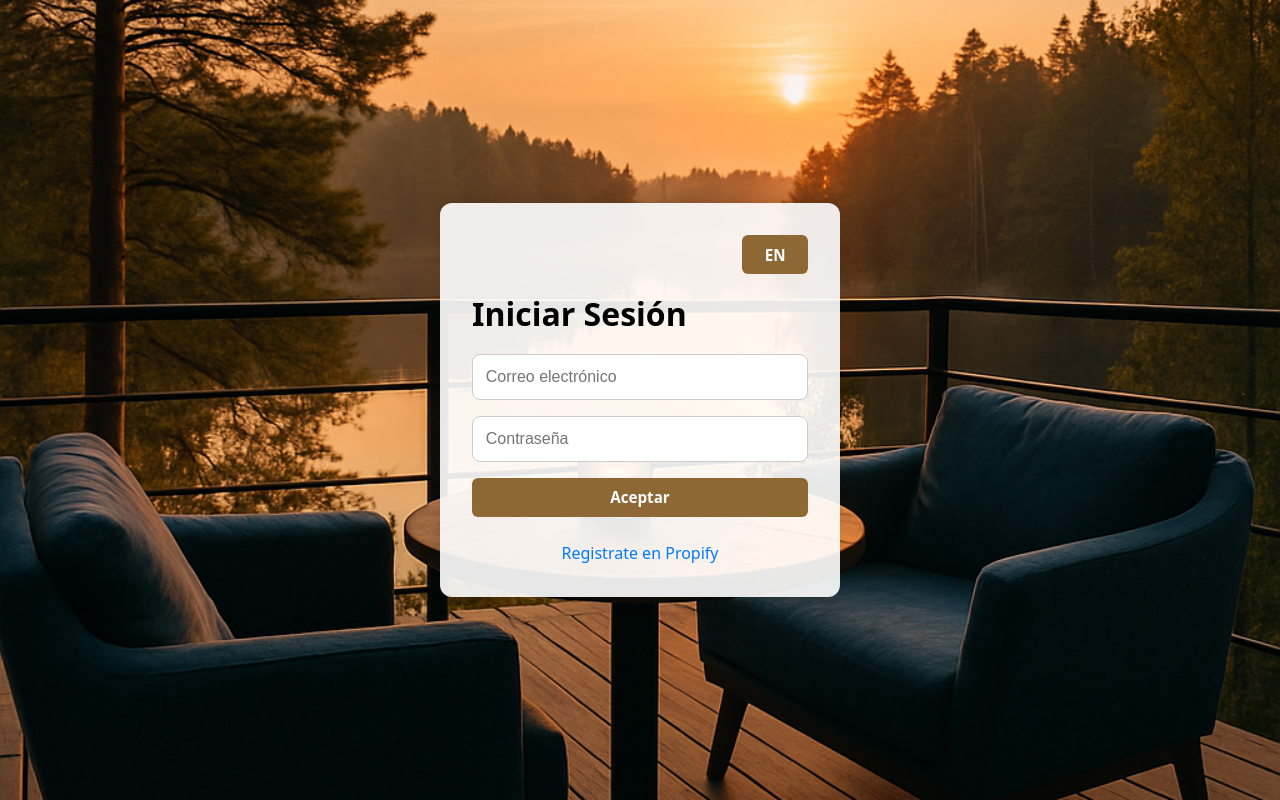
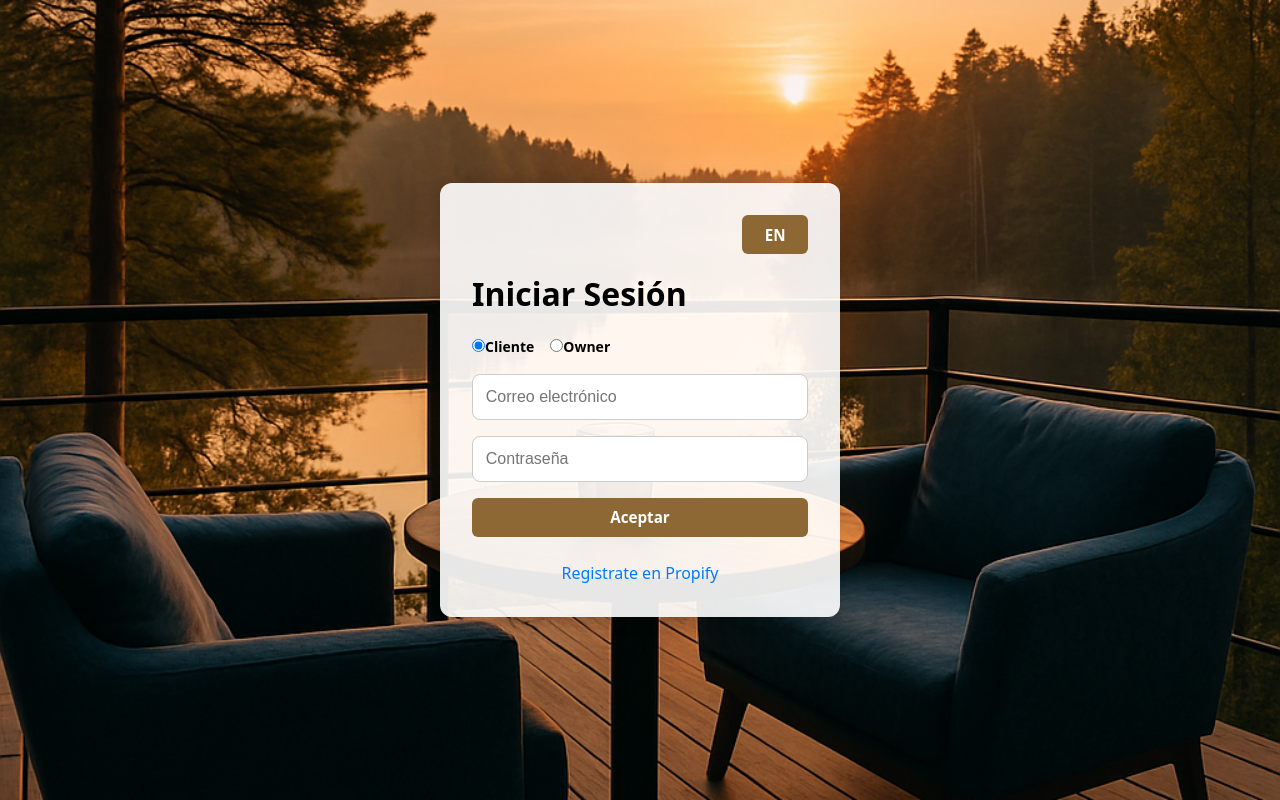
Before and after one commit to Sebas-ale6/Propify-front, a React (Vite) app in the folder Propify-front/: page /login in a window 1280 px wide. Built offline with nearby package versions, Linux system fonts and the light colour scheme.

Commit message:
login solo owner

```diff
--- a/Propify-front/src/Api/auth.js
+++ b/Propify-front/src/Api/auth.js
@@ -32,9 +32,8 @@ export default Auth;*/
 //Conexión con el back:
 
 const Auth = {
-  login: async (body, role) => {
-    const endpoint = role === "owner" ? "owner" : "client";
-    const res = await fetch(`http://localhost:5021/api/${endpoint}`, {
+  login: async (body) => {
+    const res = await fetch("http://localhost:5021/api/authenticate/authenticate", {
       method: "POST",
       headers: {
         "Content-Type": "application/json",
--- a/Propify-front/src/components/forms/LoginForm.jsx
+++ b/Propify-front/src/components/forms/LoginForm.jsx
@@ -1,12 +1,13 @@
 import { useState } from "react";
 import Button from "../buttons/Button";
 import { useLanguage } from "../context/LanguageContext";
-import Auth from "../../Api/auth"; // ✅ IMPORTANTE
+import Auth from "../../Api/auth";
 import { useNavigate } from "react-router-dom";
 
 const LoginForm = () => {
   const [emailState, setEmailState] = useState("");
   const [passwordState, setPasswordState] = useState("");
+  const [role, setRole] = useState("client"); // Estado para el rol
   const { t, language, setLanguage } = useLanguage();
   const navigate = useNavigate();
 
@@ -18,51 +19,50 @@ const LoginForm = () => {
     setPasswordState(event.target.value);
   };
 
+  const handleRoleChange = (event) => {
+    setRole(event.target.value);
+  };
+
   const handleLanguageToggle = () => {
     setLanguage(language === "es" ? "en" : "es");
   };
 
   const handleSendData = async (event) => {
+    event.preventDefault();
+
     try {
-      event.preventDefault();
+      if (!emailState.includes("@")) throw new Error("No es un mail");
+      if (!passwordState) throw new Error("Llena el password");
 
-      if (!emailState.includes("@")) {
-        throw new Error("No es un mail");
-      }
-
-      if (!passwordState) {
-        throw new Error("Llena el password");
-      }
-
+      // Enviar el role dentro del body
       const body = {
         email: emailState,
         password: passwordState,
+
       };
 
+      // Llamar login con el body que incluye rol
       const token = await Auth.login(body);
 
       localStorage.setItem("token", token);
+      localStorage.setItem("role", role);
 
-      //traemos todos los owners
-      const res = await fetch("http://localhost:5021/api/owner", {
+      // Obtener datos del usuario según rol, usando token
+      const res = await fetch(`http://localhost:5021/api/${role}`, {
         headers: {
           Authorization: `Bearer ${token}`,
         },
       });
 
-      if (!res.ok) throw new Error("No se pudieron obtener los owners");
+      if (!res.ok) throw new Error("No se pudieron obtener los datos del usuario");
 
-      const owners = await res.json();
+      const users = await res.json();
 
-      // buscamos el owner con el mismo email
-      const currentUser = owners.find((owner) => owner.email === emailState);
+      const currentUser = users.find((u) => u.email === emailState);
 
-      if (!currentUser) {
-        throw new Error("No se encontró un owner con ese email");
-      }
+      if (!currentUser) throw new Error("No se encontró el usuario");
 
       localStorage.setItem("currentUser", JSON.stringify(currentUser));
-      localStorage.setItem("role", "owner");
 
       // Redirigir según si hay búsqueda pendiente
       const pendingSearch = localStorage.getItem("pendingSearch");
@@ -78,27 +78,59 @@ const LoginForm = () => {
       alert(error.message);
     }
   };
+
   return (
     <div className="login">
-      <form>
+      <form onSubmit={handleSendData}>
         <div style={{ display: "flex", justifyContent: "flex-end" }}>
           <button type="button" onClick={handleLanguageToggle}>
             {language === "es" ? "EN" : "ES"}
           </button>
         </div>
+
         <h1 style={{ color: "black" }}>{t("login")}</h1>
+
+        {/* Selector de rol */}
+        <div>
+          <label style={{ color: "black", marginRight: "1rem" }}>
+            <input
+              type="radio"
+              name="role"
+              value="client"
+              checked={role === "client"}
+              onChange={handleRoleChange}
+            />
+            Cliente
+          </label>
+
+          <label style={{ color: "black" }}>
+            <input
+              type="radio"
+              name="role"
+              value="owner"
+              checked={role === "owner"}
+              onChange={handleRoleChange}
+            />
+            Owner
+          </label>
+        </div>
+
         <input
           type="text"
           placeholder={t("email")}
           value={emailState}
           onChange={handleEmailState}
+          required
         />
+
         <input
           type="password"
           placeholder={t("password")}
           value={passwordState}
           onChange={handlePasswordState}
+          required
         />
+
         <Button text={t("accept")} action={handleSendData} />
         <a href="/register">{t("goRegister")}</a>
       </form>
--- a/Propify-front/src/components/forms/RegisterForm.jsx
+++ b/Propify-front/src/components/forms/RegisterForm.jsx
@@ -64,6 +64,9 @@ const RegisterForm = () => {
   surname: surnameState,
   email: emailState,
   password: passwordState,
+  numberPhone: phoneState,
+  documentType: docTypeState,
+  dni: dniState,
         };
 
         await Auth.register(clientPayload, "client");
@@ -113,7 +116,7 @@ const RegisterForm = () => {
   <>
     <input
       type="text"
-              placeholder={t("name")}
+      placeholder="Nombre"
       value={nameState}
       onChange={(e) => setNameState(e.target.value)}
       required
@@ -121,9 +124,35 @@ const RegisterForm = () => {
 
     <input
       type="text"
-              placeholder={t("surname")}
+      placeholder="Apellido"
       value={surnameState}
       onChange={(e) => setSurnameState(e.target.value)}
+      required
+    />
+
+    <input
+      type="text"
+      placeholder="Teléfono"
+      value={phoneState}
+      onChange={(e) => setPhoneState(e.target.value)}
+      required
+    />
+
+    <select
+      value={docTypeState}
+      onChange={(e) => setDocTypeState(parseInt(e.target.value))}
+      required
+    >
+      <option value={1}>DNI</option>
+      <option value={2}>Passport</option>
+      <option value={3}>License</option>
+    </select>
+
+    <input
+      type="text"
+      placeholder="Número de documento"
+      value={dniState}
+      onChange={(e) => setDniState(e.target.value)}
       required
     />
   </>
```
Lines whose indentation alone changed are shown as unchanged.
